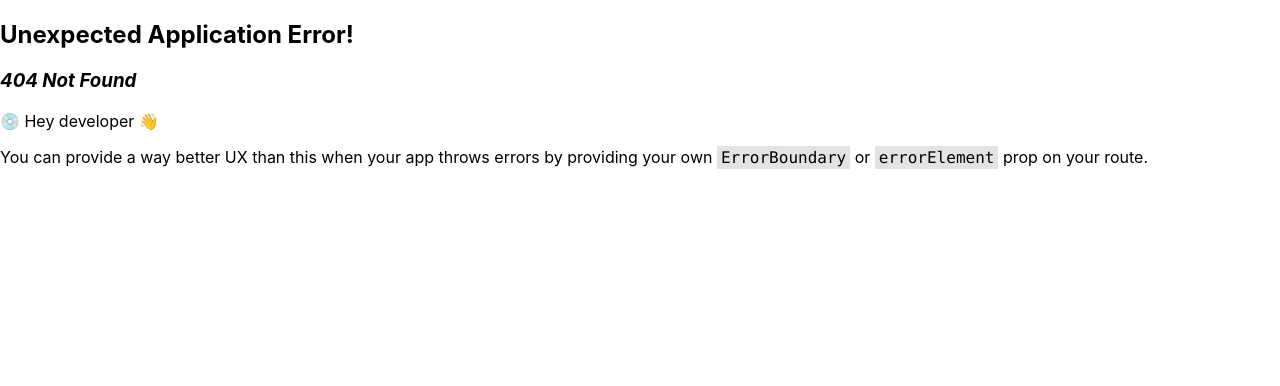
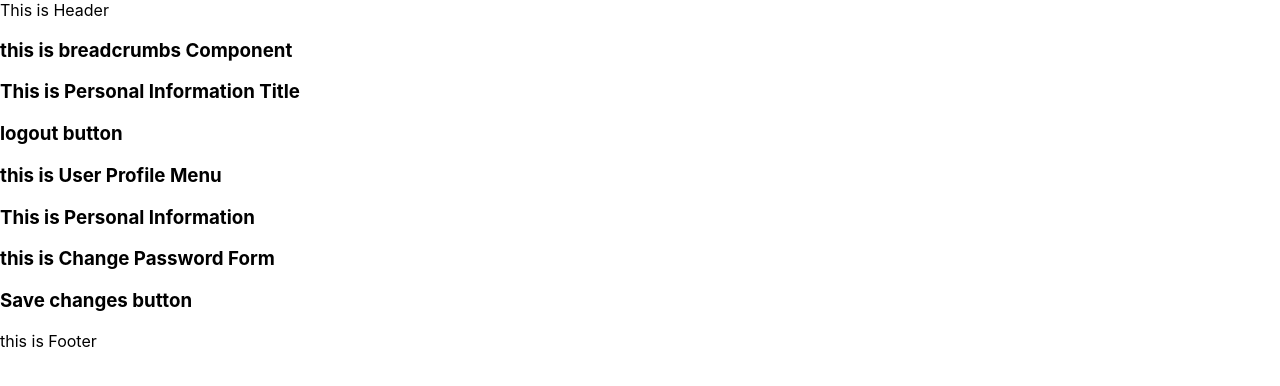
Before and after one commit to JSD-0923/frontend-final-2, a React (Create React App) app: page /user-profile in a window 1280 px wide. Before the commit this address had no page. Shown: the top 386 px of the page. Built offline with nearby package versions, Linux system fonts and the light colour scheme.

Commit message:
Creating User Profile Page and its related components

```diff
--- a/src/Routers/router.js
+++ b/src/Routers/router.js
@@ -1,6 +1,7 @@
 import {createBrowserRouter} from "react-router-dom";
 import LandingPage from "../pages/LandingPage";
 import Layout from "../Layouts/Layout";
+import UserProfile from "../pages/UserProfile";
 
 
 export const router = createBrowserRouter([
@@ -12,6 +13,10 @@ export const router = createBrowserRouter([
                 path: "/",
                 element: <LandingPage />,
             },
+            {
+                path: "/user-profile",
+                element: <UserProfile />,
+            },
         ]
     }
 
--- /dev/null
+++ b/src/components/ChangePasswordForm/ChangePasswordForm.js
@@ -0,0 +1,11 @@
+
+import './ChangePasswordForm.css'
+const ChangePasswordForm = () => {
+
+    return (
+        <h3>this is Change Password Form</h3>
+    )
+}
+
+
+export default ChangePasswordForm;
--- /dev/null
+++ b/src/components/PersonalInformation/PersonalInformation.js
@@ -0,0 +1,10 @@
+
+
+const PersonalInformation = () => {
+
+    return (
+        <h3>This is Personal Information</h3>
+    )
+}
+
+export default PersonalInformation;
--- /dev/null
+++ b/src/components/UserProfileContainer/UserProfileContainer.js
@@ -0,0 +1,21 @@
+
+import './UserProfileContainer.css'
+import UserProfileMenu from "../UserProfileMenu/UserProfileMenu";
+import PersonalInformation from "../PersonalInformation/PersonalInformation";
+import ChangePasswordForm from "../ChangePasswordForm/ChangePasswordForm";
+const UserProfileContainer = () => {
+
+    return (
+        <div>
+            <h3>this is breadcrumbs Component</h3>
+            <h3>This is Personal Information Title</h3>
+            <h3>logout button</h3>
+            <UserProfileMenu/>
+            <PersonalInformation />
+            <ChangePasswordForm />
+            <h3>Save changes button</h3>
+        </div>
+    )
+}
+
+export default UserProfileContainer;
--- /dev/null
+++ b/src/components/UserProfileMenu/UserProfileMenu.js
@@ -0,0 +1,13 @@
+
+import './UserProfileMenu.css'
+const UserProfileMenu = () => {
+
+    return (
+        <div>
+            <h3>this is User Profile Menu</h3>
+        </div>
+    )
+}
+
+
+export default UserProfileMenu;
--- /dev/null
+++ b/src/pages/UserProfile.js
@@ -0,0 +1,11 @@
+import UserProfileContainer from "../components/UserProfileContainer/UserProfileContainer";
+
+
+const UserProfile = () => {
+
+    return (
+        <UserProfileContainer />
+    )
+}
+
+export default UserProfile;
```
Also changed, not shown: src/components/ChangePasswordForm/ChangePasswordForm.css (added), src/components/PersonalInformation/PersonalInformation.css (added), src/components/UserProfileContainer/UserProfileContainer.css (added), src/components/UserProfileMenu/UserProfileMenu.css (added).
